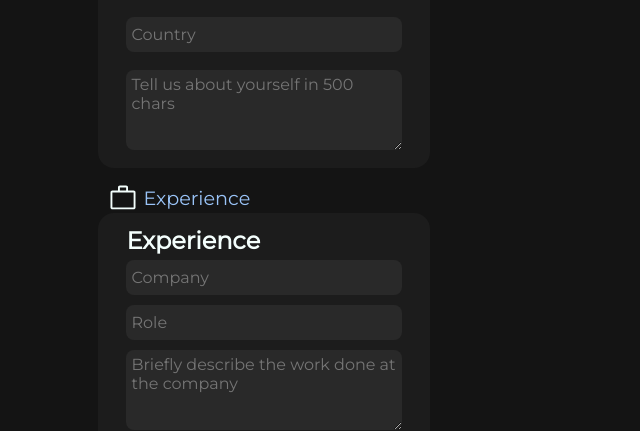
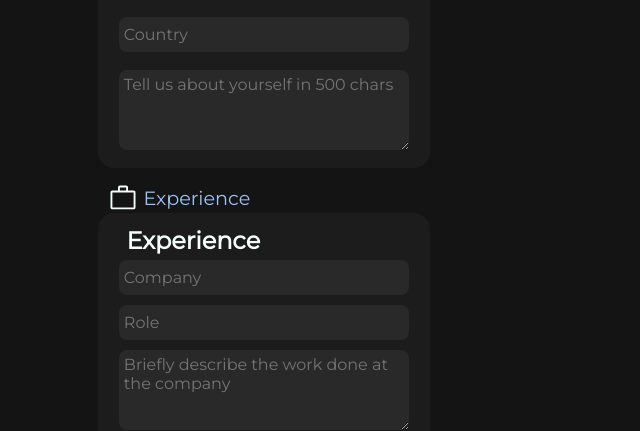
Before and after one commit to MickFrog/cv-creator, a React (Create React App) app: page / in a window 1280 px wide. Shown: the part 384-815 px from the top of the page, without its empty margins (0-640 px from the left). Built offline with nearby package versions, Linux system fonts and the light colour scheme; the HTML template or start-up script is replaced by a standard one.

Commit message:
merge input + textarea styles

```diff
--- a/src/components/form/formComponents/FormInput.css
+++ b/src/components/form/formComponents/FormInput.css
@@ -1,5 +1,5 @@
-input {
-    width: 90%;
+input,textarea {
+    width: 95%;
     height: 2.2rem;
 
     background-color: var(--inputBg);
@@ -15,3 +15,8 @@ input {
     margin: 5px 0px;
     outline: var(--myWhite);
 }
+
+textarea {
+    min-height: 5rem;
+    min-width: 95%;
+}
--- a/src/components/form/formComponents/FormTextArea.css
+++ /dev/null
@@ -1,18 +0,0 @@
-textarea {
-    min-width: 90%;
-
-    min-height: 5rem;
-
-    background-color: var(--inputBg);
-    color: var(--myWhite);
-
-    font-size: 1rem;
-    font-family: inherit;
-
-    border: 0;
-    border-radius: 0.5rem;
-    padding: 5px;
-
-    margin: 5px 0px;
-    outline: var(--myWhite);
-}
--- a/src/components/form/formComponents/FormTextArea.js
+++ b/src/components/form/formComponents/FormTextArea.js
@@ -1,5 +1,5 @@
 import React, { Component } from "react";
-import './FormTextArea.css'
+import './FormInput.css';
 
 class FormTextArea extends Component {
     // eslint-disable-next-line no-useless-constructor
```
